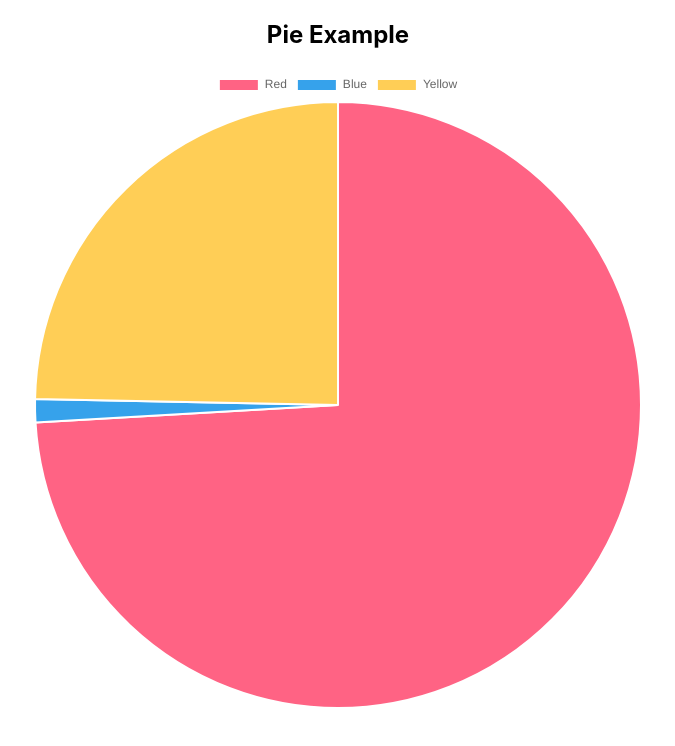
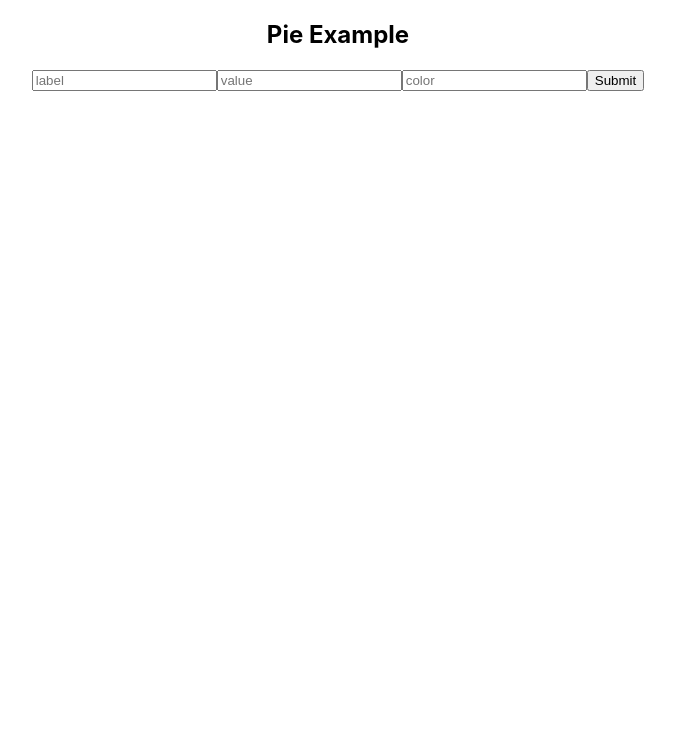
Before and after one commit to iAmNawa/react-python-charts, a React (Create React App) app in the folder client/: page / in a window 1280 px wide. Shown: the top 746 px of the page, without its empty margins (302-977 px from the left). Built offline with nearby package versions, Linux system fonts and the light colour scheme.

Commit message:
added pie chart

```diff
--- a/client/src/App.js
+++ b/client/src/App.js
@@ -1,12 +1,12 @@
 import React from 'react';
 import logo from './logo.svg';
 import './App.css';
-import Graph from './Graph'
+import PieChart from './PieChart'
 
 function App() {
   return (
     <div className="App">
-      <Graph />
+      <PieChart />
     </div>
   );
 }
--- a/client/src/Graph.js
+++ /dev/null
@@ -1,35 +0,0 @@
-import React, { Component } from 'react'
-import {Pie} from 'react-chartjs-2';
-
-class Graph extends Component {
-  data = {
-  	labels: [
-  		'Red',
-  		'Blue',
-  		'Yellow'
-  	],
-  	datasets: [{
-  		data: [300, 5, 100],
-  		backgroundColor: [
-  		'#FF6384',
-  		'#36A2EB',
-  		'#FFCE56'
-  		],
-  		hoverBackgroundColor: [
-  		'#FF6384',
-  		'#36A2EB',
-  		'#FFCE56'
-  		]
-  	}]
-  };
-  render() {
-    return (
-      <div>
-        <h2>Pie Example</h2>
-        <Pie data={this.data} />
-      </div>
-    )
-  }
-}
-
-export default Graph
--- /dev/null
+++ b/client/src/PieChart.js
@@ -0,0 +1,61 @@
+import React, { Component } from 'react'
+import {Pie} from 'react-chartjs-2';
+
+class PieChart extends Component {
+  constructor(props) {
+    super(props)
+    this.state = {
+      labels: [],
+      tempLabel: '',
+      dataValue: [],
+      tempDataValue: '',
+      color: [],
+      tempColor: '',
+      data: {}
+    }
+  }
+
+  onChange = (e) => {
+    this.setState({[e.target.name]:e.target.value})
+  }
+
+  handleSubmit = (event) => {
+    event.preventDefault();
+    this.setState({
+      labels: this.state.labels.concat(this.state.tempLabel),
+      dataValue: this.state.dataValue.concat(this.state.tempDataValue),
+      color: this.state.color.concat(this.state.tempColor)
+    })
+  }
+
+  componentDidUpdate(prevProps,prevState) {
+    if (this.state.labels !== prevState.labels) {
+      console.log(true)
+      this.setState({
+        data: {
+          labels: this.state.labels,
+          datasets: [
+            {data: this.state.dataValue,
+             backgroundColor: this.state.color
+          }]
+        }
+      })
+    }
+  }
+  render() {
+    return (
+      <div>
+        <h2>Pie Example</h2>
+        <form onSubmit={this.handleSubmit}>
+          <input onChange={this.onChange} name='tempLabel' placeholder='label'></input>
+          <input onChange={this.onChange} name='tempDataValue' placeholder='value'></input>
+          <input onChange={this.onChange} name='tempColor' placeholder='color'></input>
+          <input type="submit" value="Submit" />
+        </form>
+        <Pie data={this.state.data} />
+      </div>
+    )
+  }
+}
+
+export default PieChart;
```
Also changed, not shown: client/src/LineChart.js (added).
